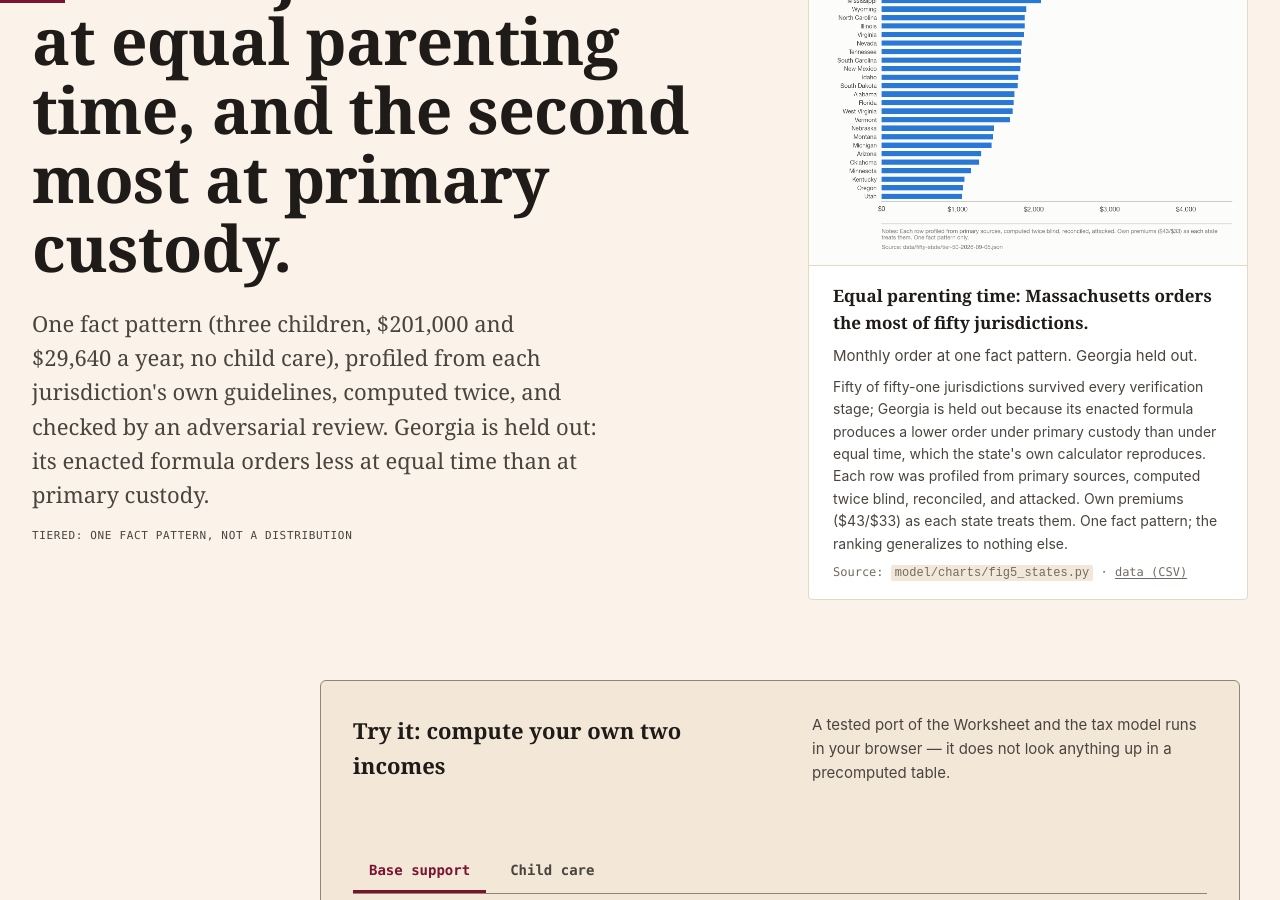
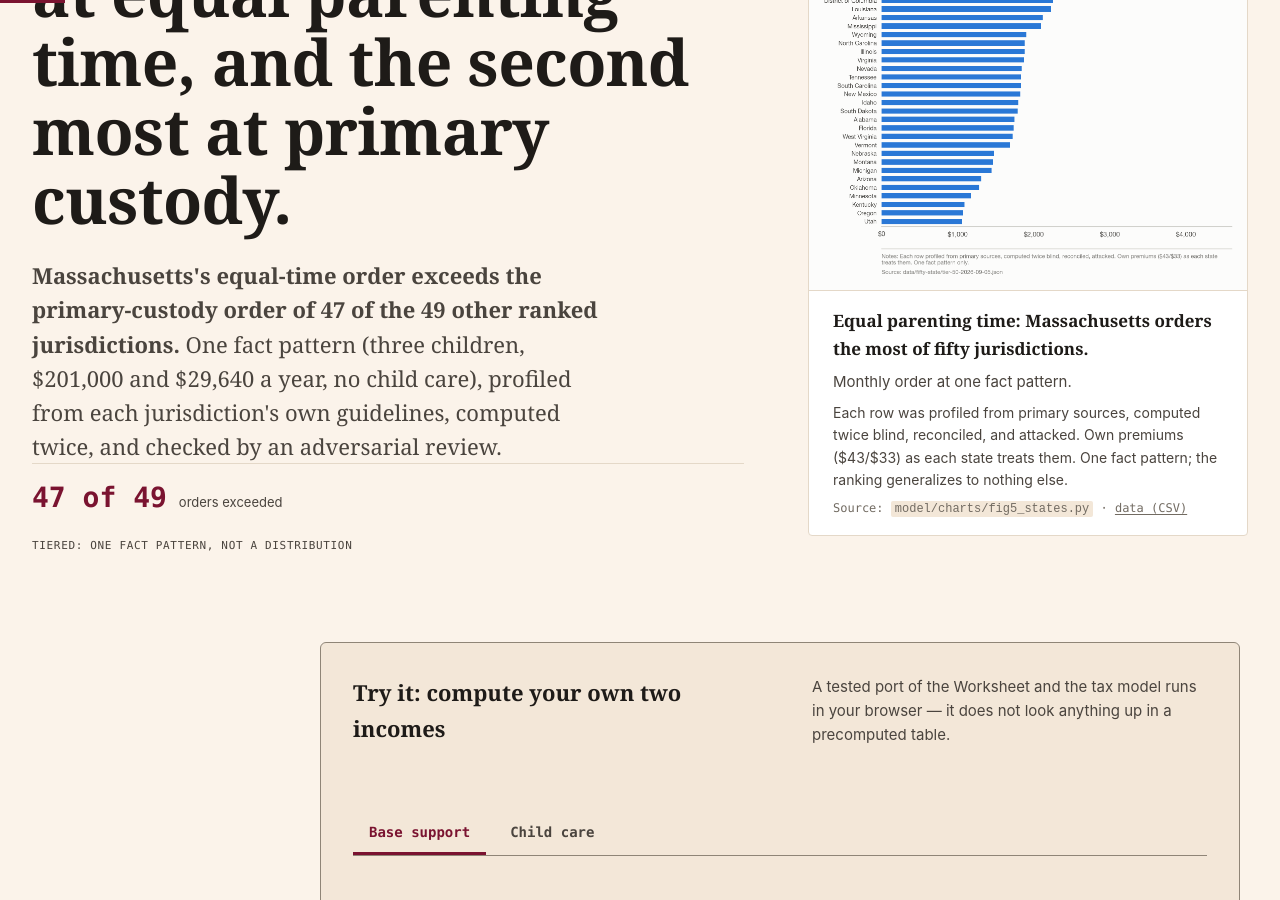
Before and after one commit to campbefs/checktheworksheet, a Jekyll site: the page built from index.html, in a window 1280 px wide and 900 px high, scrolled down 436 px. Built offline with Jekyll 4.4.1, drawn with Linux system fonts in a browser that asks for light colours; some of the changed text lies outside the part shown.

Commit message:
auto: remote session changes 2026-09-07 20:09:56

```diff
--- a/index.html
+++ b/index.html
@@ -25,10 +25,14 @@ scripts:
     <div class="hero-text">
       <p class="eyebrow">Massachusetts Child Support Guidelines Worksheet, verified in code</p>
       <h1>Massachusetts orders the most of <span class="figure">fifty</span> ranked jurisdictions at equal parenting time, and the second most at primary custody.</h1>
-      <p class="lede">One fact pattern (three children, $201,000 and $29,640 a year, no child care),
-      profiled from each jurisdiction's own guidelines, computed twice, and checked by an
-      adversarial review. Georgia is held out: its enacted formula orders less at equal time than
-      at primary custody.</p>
+      <p class="lede"><strong>Massachusetts's equal-time order exceeds the primary-custody order of
+      47 of the 49 other ranked jurisdictions.</strong> One fact pattern (three children, $201,000
+      and $29,640 a year, no child care), profiled from each jurisdiction's own guidelines, computed
+      twice, and checked by an adversarial review.</p>
+      <div class="stat-callout">
+        <span class="stat-value">47 of 49</span>
+        <span class="stat-label">orders exceeded</span>
+      </div>
       <p class="confidence-tag">Tiered: one fact pattern, not a distribution</p>
     </div>
     <div class="hero-visual">
@@ -37,8 +41,8 @@ scripts:
          img="/figures/exhibits/E11-fifty-states-equal-parenting-one-fact-pattern.png"
          alt="Horizontal bar chart of the monthly child support order in fifty jurisdictions under equal parenting time, one fact pattern, Massachusetts highlighted."
          title="Equal parenting time: Massachusetts orders the most of fifty jurisdictions."
-         deck="Monthly order at one fact pattern. Georgia held out."
-         notes="Fifty of fifty-one jurisdictions survived every verification stage; Georgia is held out because its enacted formula produces a lower order under primary custody than under equal time, which the state's own calculator reproduces. Each row was profiled from primary sources, computed twice blind, reconciled, and attacked. Own premiums ($43/$33) as each state treats them. One fact pattern; the ranking generalizes to nothing else."
+         deck="Monthly order at one fact pattern."
+         notes="Each row was profiled from primary sources, computed twice blind, reconciled, and attacked. Own premiums ($43/$33) as each state treats them. One fact pattern; the ranking generalizes to nothing else."
          source_script="model/charts/fig5_states.py"
          csv_href="/figures/working/fig5_states.csv"
          lazy="false" %}
@@ -216,15 +220,14 @@ scripts:
       <h2>Massachusetts's equal-time order exceeds the primary-custody order of 47 of the 49 other ranked jurisdictions.</h2>
       <p>Every jurisdiction at primary custody first, then Massachusetts recomputed at equal
       parenting time. One fact pattern (three children, $201,000 and $29,640 a year), profiled,
-      computed twice, and checked by an adversarial review. Georgia is held out: its formula orders
-      less at equal time than at primary custody. Full method below.</p>
+      computed twice, and checked by an adversarial review. Full method below.</p>
       <div class="exhibit-pair">
         {% include figure.html
            id="e12"
            img="/figures/exhibits/E12-fifty-states-lower-earner-primary-one-fact-pattern.png"
            alt="Horizontal bar chart of the monthly child support order in fifty jurisdictions with the children primarily with the lower earner, one fact pattern, Massachusetts highlighted."
            title="Lower earner primary: only Hawaii's Melson formula orders more than Massachusetts."
-           deck="Monthly order at one fact pattern. Georgia held out. First of a pair with E17."
+           deck="Monthly order at one fact pattern. First of a pair with E17."
            notes="The same fact pattern with the children primarily with the lower earner. Hawaii's design is shared with Delaware and Montana; at this income gap it exhausts the self-support reserve differently from an income-shares schedule. Same states, same axis range, same colors, same ordering rule as E17, so the two can be read as a pair."
            source_script="model/charts/fig5_states.py"
            csv_href="/figures/working/fig5_states.csv"
@@ -344,7 +347,7 @@ scripts:
     <div class="body">
       <p class="tag">Tiered: one fact pattern, not a distribution <span class="interactive-badge">&rarr; sortable table</span></p>
       <h3><a href="/findings/fifty-one-jurisdictions/">Massachusetts's equal-time order exceeds 47 of 49 other jurisdictions' primary orders</a></h3>
-      <p>Fifty of fifty-one jurisdictions, profiled, computed twice, and checked adversarially.</p>
+      <p>Fifty ranked jurisdictions, profiled, computed twice, and checked adversarially.</p>
       <div class="stat">
         <span class="stat-value">47 of 49</span>
         <span class="stat-label">other jurisdictions' primary-custody orders exceeded</span>
@@ -360,8 +363,7 @@ scripts:
     <section id="comparison">
       <h2>All fifty ranked jurisdictions, both custody arrangements</h2>
       <p>One fact pattern (three children, $201,000 and $29,640 a year); Massachusetts pinned at
-      the top. Georgia is not shown: its formula orders less at equal time than at primary custody.
-      &dagger; New York exceeds its $193,000 schedule; the rate above that is discretionary.</p>
+      the top. &dagger; New York exceeds its $193,000 schedule; the rate above that is discretionary.</p>
 
       <p class="jurisdiction-readout" id="jurisdiction-readout" aria-live="polite">Massachusetts:
       $4,388/mo equal parenting (rank 1 of 50), $4,714/mo primary custody (rank 2 of 50).</p>
@@ -694,6 +696,9 @@ scripts:
           </tbody>
         </table>
       </div>
+      <p>Georgia is not ranked above: its enacted formula orders less at equal time than at primary
+      custody, a result the state's own calculator reproduces (see the jurisdiction finder's
+      "Georgia (held out)" option).</p>
       <p class="tool-method">Data: <a href="/figures/working/fig5_states.csv"><code>fig5_states.csv</code></a>,
       New York's cap from <a href="/figures/working/fig9_schedule_ceilings.csv"><code>fig9_schedule_ceilings.csv</code></a>
       &middot; <a href="/findings/fifty-one-jurisdictions/">full method</a>.</p>
```
Also changed, not shown: other parts of index.html (+2 -2 lines), findings/index.md (+1 -1 lines).
